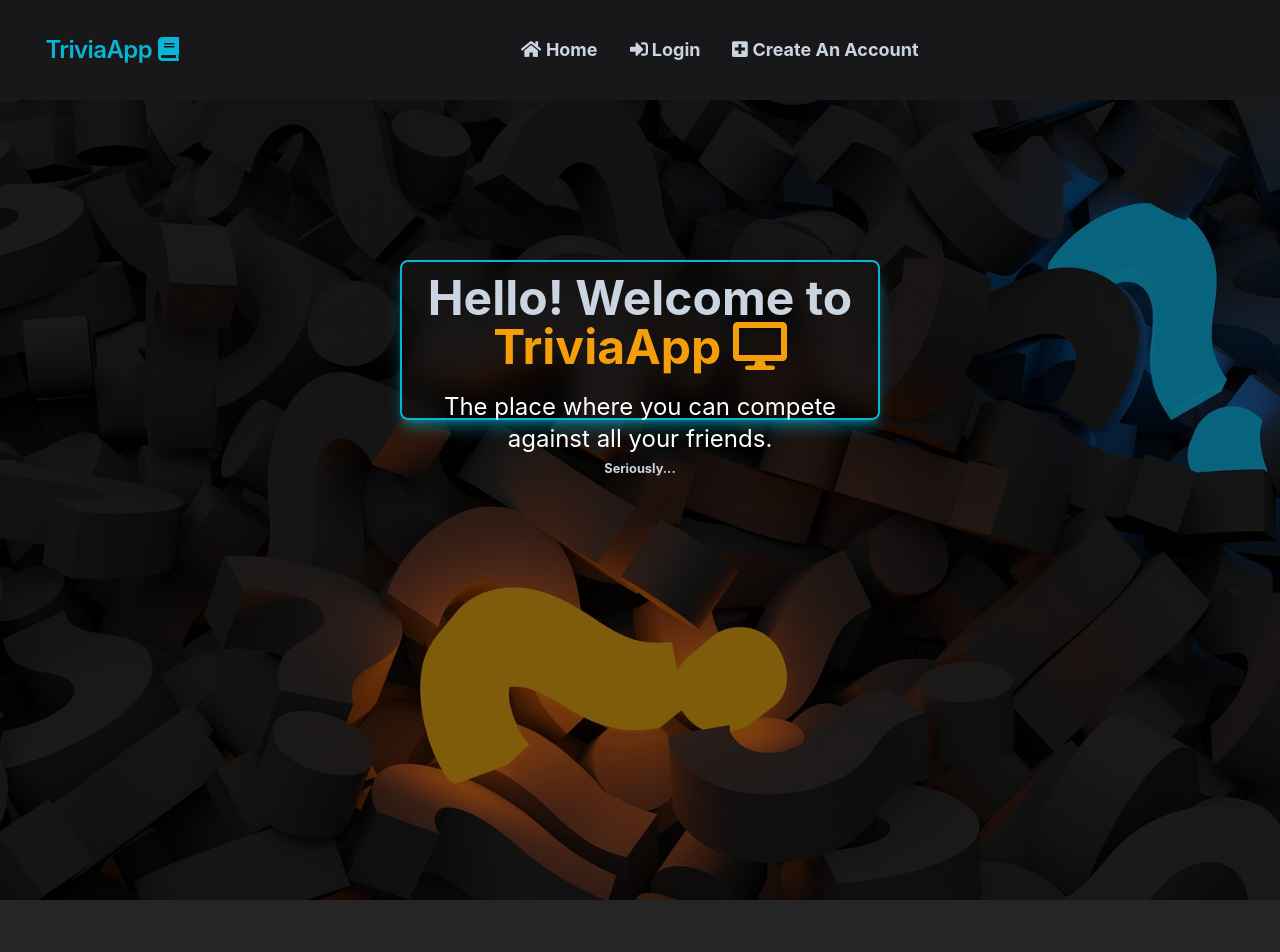
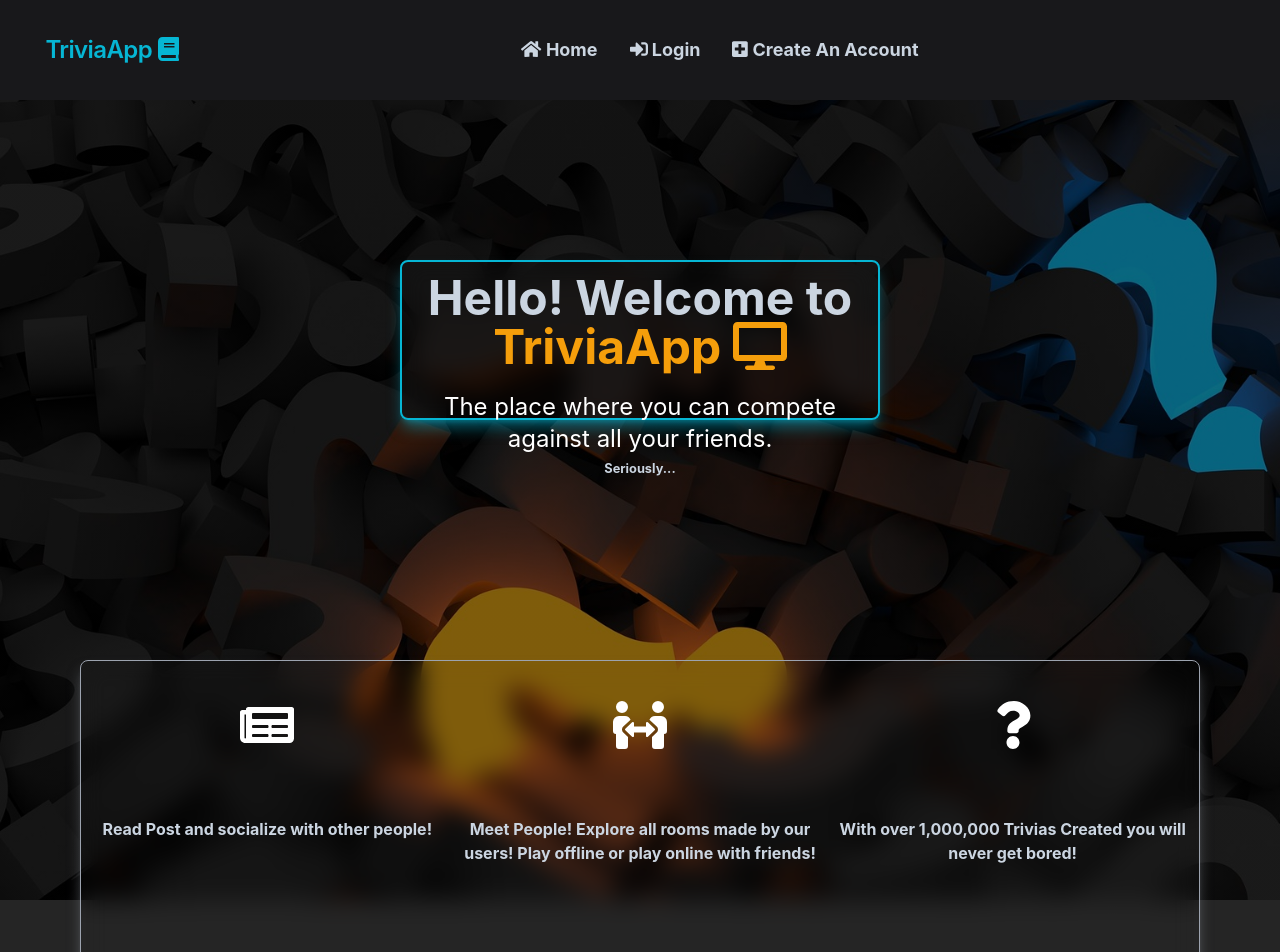
Before and after one commit to misa301222/trivia-app, a React (Create React App) app: page / in a window 1280 px wide. Shown: the top 952 px of the page. Before the commit the page ends 900 px from the top, so only its background shows below. Built offline with nearby package versions, Linux system fonts and the light colour scheme.

Commit message:
Added Explore Section, home design

```diff
--- a/src/App.tsx
+++ b/src/App.tsx
@@ -21,6 +21,7 @@ import UserManagment from './Components/User-Managment/UserManagment';
 import NotFound from './Components/Not-Found/NotFound';
 import ManageFeelings from './Components/Feelings/Manage-Feelings';
 import Register from './Components/Register/Register';
+import Explore from './Components/Explore/Explore';
 
 const Wrapper = ({ children }: any) => {
   const location = useLocation();
@@ -61,7 +62,8 @@ function App() {
               <Route path="/seeUserProfile/:email" element={<RequireAuth redirectTo='/login'><div className='page'><SeeUserProfile /></div></RequireAuth>}></Route>
               <Route path="/manageQuestions" element={<RequireAuth redirectTo='/login'><div className='page'><ManageQuestions /></div></RequireAuth>}></Route>
               <Route path="/userManagment" element={<RequireAuth redirectTo='/login'><div className='page'><UserManagment /></div></RequireAuth>}></Route>
-              <Route path="/manageFeelings" element={<RequireAuth redirectTo='/login'><div className='page'><ManageFeelings/></div></RequireAuth>}></Route>
+              <Route path="/manageFeelings" element={<RequireAuth redirectTo='/login'><div className='page'><ManageFeelings /></div></RequireAuth>}></Route>
+              <Route path="/explore" element={<RequireAuth redirectTo='/login'><div className='page'><Explore /></div></RequireAuth>}></Route>
               <Route path="/logout" element={<div ref={nodeRef} className='page'><Logout /></div>}></Route>
               <Route path="*" element={<div className='page'><NotFound /></div>}></Route>
             </Routes>
--- a/src/Components/Dashboard/Dashboard.tsx
+++ b/src/Components/Dashboard/Dashboard.tsx
@@ -1,4 +1,4 @@
-import { faChartLine, faCogs, faComment, faCommentSlash, faDoorClosed, faDoorOpen, faEdit, faEye, faHeart, faHeartBroken, faListUl, faNewspaper, faPlusSquare, faQuestion, faStar, faStarHalfAlt, faTrashAlt } from "@fortawesome/free-solid-svg-icons";
+import { faChartLine, faCogs, faComment, faCommentSlash, faCompass, faDoorClosed, faDoorOpen, faEdit, faEye, faHeart, faHeartBroken, faListUl, faNewspaper, faPlusSquare, faQuestion, faStar, faStarHalfAlt, faTrashAlt } from "@fortawesome/free-solid-svg-icons";
 import { FontAwesomeIcon } from "@fortawesome/react-fontawesome";
 import axios from "axios";
 import moment from "moment";
@@ -165,6 +165,12 @@ function Dashboard() {
 
                 <div className="w-64 h-10 rounded-lg cursor-default shadow-lg shadow-orange-500/50 text-orange-500 bg-neutral-900 ease-in-out duration-300 hover:scale-110 hover:text-cyan-500 hover:shadow-cyan-500/50">
                     <h5 className="pt-1 text-xl font-bold"><FontAwesomeIcon icon={faListUl} /> {user?.roles}</h5>
+                </div>
+
+                <div className="ml-auto mr-40">
+                    <Link to="/explore">
+                        <button className="btn-secondary" type="button"> <FontAwesomeIcon icon={faCompass} className="text-xl" /> Explore</button>
+                    </Link>
                 </div>
             </div>
 
--- /dev/null
+++ b/src/Components/Explore/Explore.tsx
@@ -0,0 +1,128 @@
+import { faCompass, faSearch } from "@fortawesome/free-solid-svg-icons";
+import { FontAwesomeIcon } from "@fortawesome/react-fontawesome";
+import axios from "axios";
+import moment from "moment";
+import { ChangeEvent, SyntheticEvent, useEffect, useState } from "react";
+import Swal from "sweetalert2";
+
+interface Room {
+    roomId: number,
+    generatedName: string,
+    createdBy: string,
+    dateCreated: Date
+}
+
+const RoomURL = 'https://localhost:7025/api/Rooms';
+
+function Explore() {
+    const [lastRooms, setLastRooms] = useState<Room[]>();
+    const [rooms, setRooms] = useState<Room[]>();
+    const [search, setSearch] = useState<string>('');
+
+    const getLastFiveCreatedRooms = async () => {
+        await axios.get(`${RoomURL}/GetLastFiveCreatedRooms`).then(response => {
+            setLastRooms(response.data);
+        });
+    }
+
+    const handleOnSubmitSearch = async (event: SyntheticEvent) => {
+        event.preventDefault();
+
+        await axios.get(`${RoomURL}/GetRoomsByEmailLike/${search}`).then(response => {
+            setRooms(response.data);
+        });
+
+        // setSearch('');
+    }
+
+    const handleCopiedText = (generatedName: string) => {
+        navigator.clipboard.writeText(generatedName);
+        Swal.fire({
+            position: 'center',
+            icon: 'success',
+            title: 'Room Name Copied to Clipboard!',
+            showConfirmButton: false,
+            timer: 900
+        });
+    }
+
+    const handleOnChangeSearch = (event: ChangeEvent<HTMLInputElement>) => {
+        setSearch(event.target.value);
+    }
+
+    useEffect(() => {
+        getLastFiveCreatedRooms();
+    }, []);
+
+    return (
+        <div className="container">
+            <div className="mt-10">
+                <h1 className="header">Explore <FontAwesomeIcon icon={faCompass} /></h1>
+            </div>
+
+            <div className="mt-20">
+                <h2 className="header">Last Created Rooms</h2>
+            </div>
+
+            <div className="flex flex-wrap mt-20 gap-14 mb-40">
+                {
+                    lastRooms?.map((element: Room, index: number) => (
+                        <div key={index} className="h-60 bg-neutral-900 w-56 shadow-md shadow-black cursor-pointer ease-in-out duration-300 hover:scale-110" onClick={() => handleCopiedText(element.generatedName)}>
+                            <div className="flex flex-col justify-center">
+                                <div className=" mt-1">
+                                    <h5 className="font-bold text-xl text-cyan-500">Room Name</h5>
+                                </div>
+                                <div className="mb-4">
+                                    <h5 className="font-bold text-3xl text-slate-300">{element.generatedName}</h5>
+                                </div>
+
+                                <div className="mb-4">
+                                    <h5 className="font-bold text-xl">{element.dateCreated ? moment(element.dateCreated).format('MM/DD/YYYY HH:mm') : null}</h5>
+                                </div>
+                            </div>
+                        </div>
+                    ))
+                }
+            </div>
+
+            <div className="mt-10">
+                <h2 className="header">Search by Username</h2>
+            </div>
+
+            <form onSubmit={handleOnSubmitSearch} className="w-7/12 m-auto mt-10 h-[7rem] bg-neutral-700 shadow-lg shadow-black flex flex-col align-middle justify-center">
+                <div className="flex flex-row justify-evenly">
+                    <div className="w-8/12">
+                        <input value={search} onChange={handleOnChangeSearch} type='text' maxLength={250} className="form-control w-full" placeholder="Search By User.." />
+                    </div>
+
+                    <div className="w-1/12">
+                        <button type="submit" className="btn-primary w-8/12"><FontAwesomeIcon icon={faSearch} /></button>
+                    </div>
+                </div>
+            </form>
+
+            <div className="flex flex-wrap mt-20 gap-14">
+                {
+                    rooms?.map((element: Room, index: number) => (
+                        <div key={index} className="h-60 bg-neutral-900 w-56 shadow-md shadow-black cursor-pointer ease-in-out duration-300 hover:scale-110" onClick={() => handleCopiedText(element.generatedName)}>
+                            <div className="flex flex-col justify-center">
+                                <div className=" mt-1">
+                                    <h5 className="font-bold text-xl text-cyan-500">Room Name</h5>
+                                </div>
+                                <div className="mb-4">
+                                    <h5 className="font-bold text-3xl text-slate-300">{element.generatedName}</h5>
+                                </div>
+
+                                <div className="mb-4">
+                                    <h5 className="font-bold text-xl">{element.dateCreated ? moment(element.dateCreated).format('MM/DD/YYYY HH:mm') : null}</h5>
+                                </div>
+                            </div>
+                        </div>
+                    ))
+                }
+            </div>
+        </div>
+    )
+}
+
+export default Explore;
--- a/src/Components/Home/Home.tsx
+++ b/src/Components/Home/Home.tsx
@@ -1,4 +1,4 @@
-import { faDesktop } from "@fortawesome/free-solid-svg-icons";
+import { faDesktop, faNewspaper, faPeopleArrows, faQuestion } from "@fortawesome/free-solid-svg-icons";
 import { FontAwesomeIcon } from "@fortawesome/react-fontawesome";
 import { motion } from "framer-motion";
 import { useEffect, useState } from "react";
@@ -16,7 +16,7 @@ function Home() {
             backgroundImage: `linear-gradient(0deg, rgba(0,0,0,0.5) 53%, rgba(0, 0, 0, 0.5) 100%), url(${Questions})`,
         }}>
 
-            <div className="flex flex-column justify-center p-40">
+            <div className="flex flex-row justify-center p-40">
                 <div className="border-2 border-cyan-500 backdrop-blur-md rounded-lg h-40 w-2/4 shadow-lg shadow-cyan-500/50 ease-in-out duration-300 hover:scale-110 hover:shadow-lg hover:shadow-orange-500/50 hover:border-orange-500 cursor-default">
                     <div className="mb-5">
                         <h1 className="mt-3 header">Hello! Welcome to <span className={`text-amber-500`}>TriviaApp <FontAwesomeIcon icon={faDesktop} /></span></h1>
@@ -28,6 +28,66 @@ function Home() {
                     </div>
                 </div>
             </div>
+
+            <div className="container backdrop-blur-md rounded-lg mt-20 border-[1px] w-[70rem] h-[20rem] border-gray-400 shadow-gray-400/50 shadow-lg ease-in-out duration-300 hover:scale-110 cursor-default">
+                <div className="flex flex-row justify-evenly">
+                    <motion.div
+                        animate={{
+                            rotate: [0, 0, 200, 0, 0],
+                        }}
+
+                        transition={{
+                            type: 'spring',
+                            repeat: Infinity,
+                            duration: 5
+                        }}
+                        className="mb-5 mt-10 w-1/3">
+                        <FontAwesomeIcon icon={faNewspaper} className='text-[3rem]' />
+                    </motion.div>
+
+                    <motion.div
+                        animate={{
+                            rotate: [0, 0, 200, 0, 0],
+                        }}
+
+                        transition={{
+                            type: 'spring',
+                            repeat: Infinity,
+                            duration: 5
+                        }}
+                        className="mb-5 mt-10 w-1/3">
+                        <FontAwesomeIcon icon={faPeopleArrows} className='text-[3rem]' />
+                    </motion.div>
+
+                    <motion.div
+                        animate={{
+                            rotate: [0, 0, 200, 0, 0],
+                        }}
+
+                        transition={{
+                            type: 'spring',
+                            repeat: Infinity,
+                            duration: 5
+                        }}
+                        className="mb-5 mt-10 w-1/3">
+                        <FontAwesomeIcon icon={faQuestion} className='text-[3rem]' />
+                    </motion.div>
+                </div>
+
+                <div className="flex flex-row justify-evenly">
+                    <div className="mb-5 mt-10 w-1/3 p-2">
+                        <p className="font-bold text-slate-300">Read Post and socialize with other people!</p>
+                    </div>
+
+                    <div className="mb-5 mt-10  w-1/3 p-2">
+                        <p className="font-bold text-slate-300">Meet People! Explore all rooms made by our users! Play offline or play online with friends!</p>
+                    </div>
+
+                    <div className="mb-5 mt-10  w-1/3 p-2">
+                        <p className="font-bold text-slate-300">With over 1,000,000 Trivias Created you will never get bored!</p>
+                    </div>
+                </div>
+            </div>
         </div>
     )
 }
```
